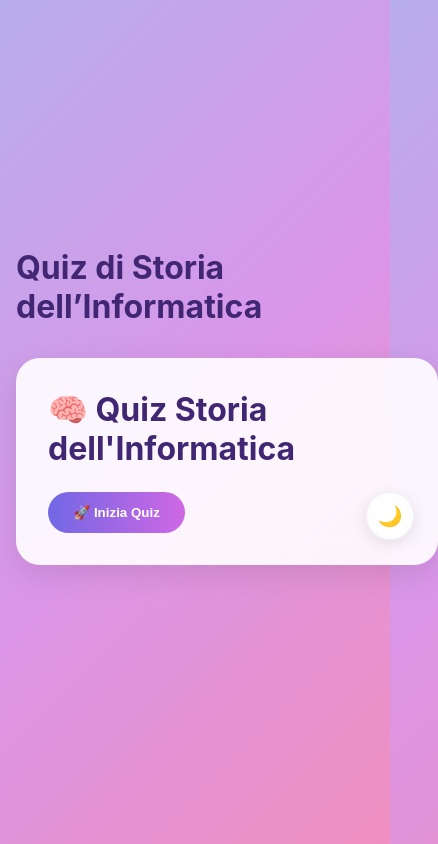
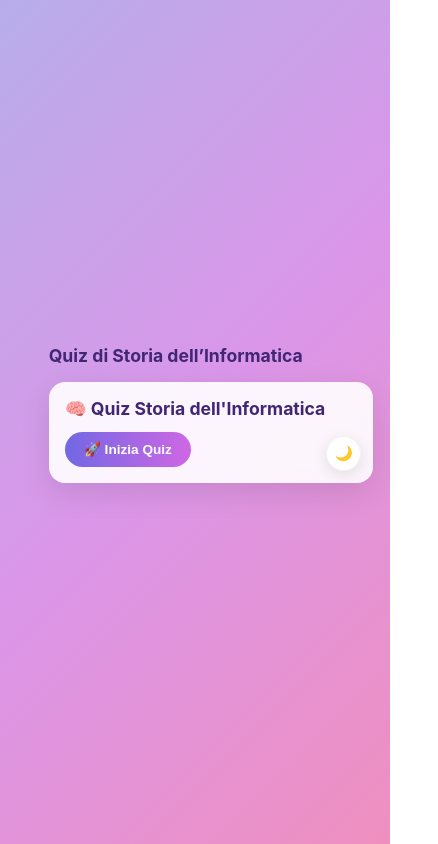
Before and after one commit to Frero0/quizStoria1, a React (Vite) app: page / in a window 390 px wide. Shown: the whole page, 438 px wide, since content can reach past the window. Built offline with nearby package versions, Linux system fonts and the light colour scheme.

Commit message:
fix responsive page pt 1

```diff
--- a/src/App.css
+++ b/src/App.css
@@ -395,3 +395,130 @@ h2 {
   background: rgba(40, 40, 55, 0.7);
   border-color: rgba(255, 255, 255, 0.1);
 }
+
+/* ========================================================== */
+/* MEDIA QUERIES PER LA RESPONSIVITÀ                          */
+/* ========================================================== */
+
+/* Per schermi più piccoli di 768px (es. smartphone e tablet in verticale) */
+@media (max-width: 768px) {
+  body {
+    padding: 0.5rem; /* Riduci il padding del body */
+  }
+
+  .main-title {
+    font-size: 1.75rem; /* Riduci la dimensione del titolo principale */
+    margin-bottom: 0.75rem;
+  }
+
+  .card {
+    margin: 1rem auto; /* Riduci il margine superiore/inferiore della card */
+    padding: 1.5rem; /* Riduci il padding della card */
+    border-radius: 1rem; /* Angoli leggermente meno arrotondati */
+  }
+
+  h1,
+  h2 {
+    font-size: 1.25rem; /* Riduci la dimensione dei titoli h1, h2 */
+    margin-bottom: 1rem;
+  }
+
+  .btn {
+    padding: 0.7rem 1.4rem; /* Riduci il padding dei bottoni base */
+    font-size: 0.9rem; /* Riduci la dimensione del testo dei bottoni */
+  }
+
+  .btn-answer {
+    padding: 0.7rem 1rem; /* Riduci il padding dei bottoni di risposta */
+    font-size: 0.9rem; /* Riduci la dimensione del testo */
+    margin-bottom: 0.5rem;
+  }
+
+  .counter {
+    font-size: 0.8rem; /* Riduci la dimensione del testo del contatore */
+    gap: 1rem; /* Riduci lo spazio tra gli elementi del contatore */
+  }
+
+  .explanation {
+    padding: 0.8rem 1rem; /* Riduci il padding della spiegazione */
+    margin: 1rem 0;
+  }
+
+  .question-nav-container {
+    padding-bottom: 0.5rem; /* Riduci il padding della scrollbar */
+    margin-bottom: 0.75rem;
+  }
+
+  .question-nav {
+    gap: 0.5rem; /* Riduci lo spazio tra i bottoni di navigazione */
+  }
+
+  .question-pill {
+    width: 1.5rem;   /* Riduci la dimensione dei pallini */
+    height: 1.5rem;
+    font-size: 0.75rem; /* Riduci la dimensione del testo nei pallini */
+    transform: scale(1); /* Rimuovi la scala iniziale, o impostala a 1 */
+  }
+
+  .question-pill:hover {
+    transform: scale(1.05); /* Scala leggermente all'hover */
+    box-shadow: 0 2px 4px rgba(0,0,0,0.1);
+  }
+
+  .question-pill.current {
+    transform: scale(1.1); /* Scala leggermente per l'attuale */
+    box-shadow: 0 3px 10px rgba(88, 63, 212, 0.3);
+  }
+
+  .theme-switcher {
+    bottom: 1rem;
+    right: 1rem;
+    width: 2.5rem;
+    height: 2.5rem;
+    font-size: 1rem;
+  }
+}
+
+/* Per schermi ancora più piccoli (es. smartphone in verticale stretto) */
+@media (max-width: 480px) {
+  .main-title {
+    font-size: 1.5rem; /* Riduci ulteriormente il titolo */
+  }
+
+  .card {
+    padding: 1rem; /* Padding minimo per la card */
+  }
+
+  h1,
+  h2 {
+    font-size: 1.1rem;
+    margin-bottom: 0.8rem;
+  }
+
+  .btn {
+    padding: 0.6rem 1.2rem;
+    font-size: 0.85rem;
+  }
+
+  .btn-answer {
+    padding: 0.6rem 0.8rem;
+    font-size: 0.85rem;
+  }
+
+  .question-pill {
+    width: 1.3rem; /* Ancora più piccoli */
+    height: 1.3rem;
+    font-size: 0.7rem; /* Ancora più piccoli */
+  }
+  .question-nav {
+    gap: 0.4rem; /* Riduci lo spazio tra i bottoni di navigazione */
+  }
+
+  .theme-switcher {
+    bottom: 0.75rem;
+    right: 0.75rem;
+    width: 2.2rem;
+    height: 2.2rem;
+    font-size: 0.9rem;
+  }
+}
```
